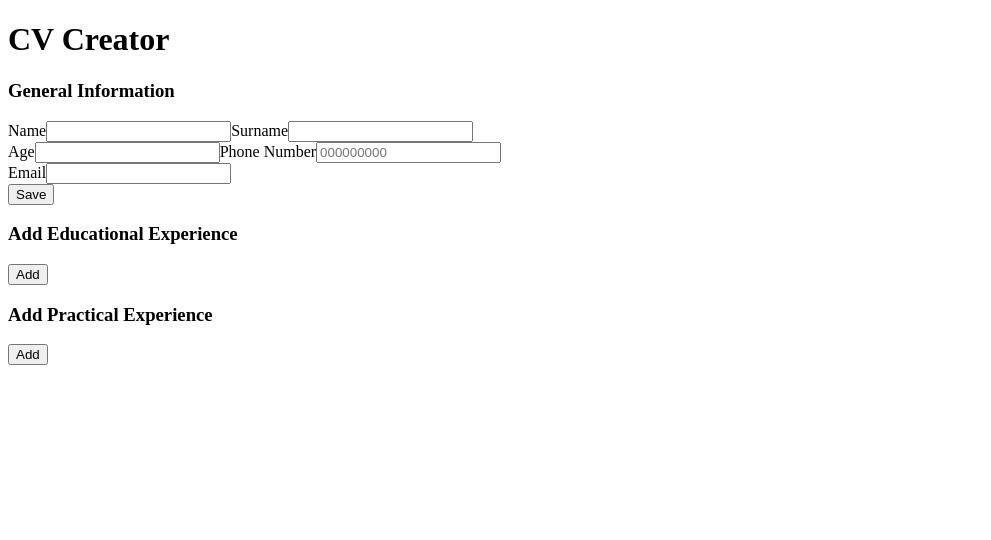
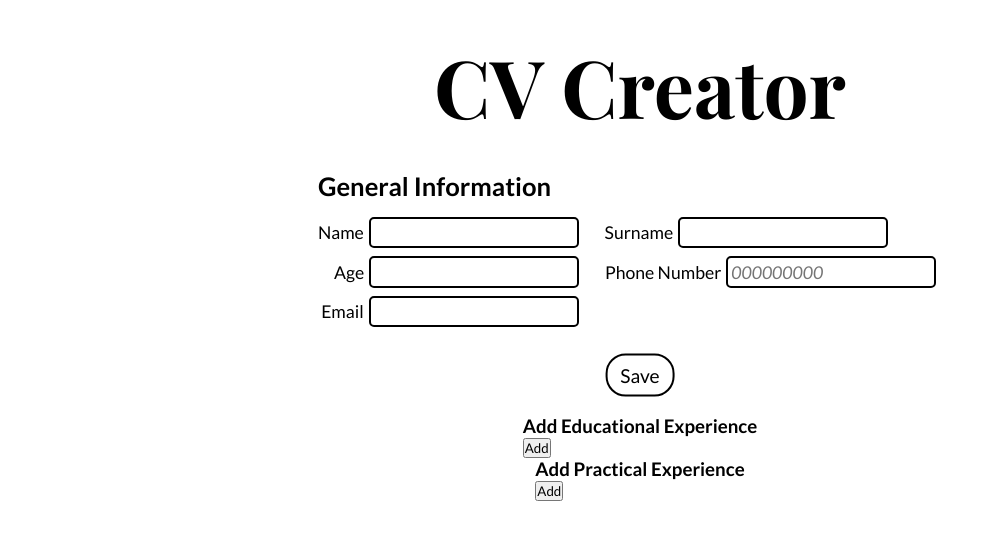
Before and after one commit to RuFuRu/cv-app, a React (Create React App) app: page / in a window 1280 px wide. Shown: the top 540 px of the page, without its empty margins (0-991 px from the left). Built offline with nearby package versions, Linux system fonts and the light colour scheme.

Commit message:
styling of GeneralInfo component

```diff
--- a/src/components/GeneralInfo.jsx
+++ b/src/components/GeneralInfo.jsx
@@ -27,7 +27,7 @@ class GeneralInfo extends Component {
 
   render() {
     return (
-      <div>
+      <div className='general-info'>
         <h3>General Information</h3>
         {this.state.counter % 2 === 0 &&
           <form onSubmit={this.handleVisibility}>
@@ -48,17 +48,16 @@ class GeneralInfo extends Component {
             <label htmlFor="email">Email</label>
             <input type="email" id='email' name='email' required
              onChange={(e) => this.handleInput(e, "email")}/><br />
-            <button>Save</button>
+            <button className='save-button'>Save</button>
           </form>
         }
         {
           this.state.counter % 2 !== 0 &&
-            <span>
-              <span>Name: {this.state.name}</span>
-              <span>Surname: {this.state.surname}</span><br />
-              <span>Age: {this.state.age}</span>
-              <span>Phone: {this.state.phone}</span><br />
-              <span>Email: {this.state.email}</span><br />
+            <span className='span-container'>
+              <span>Full Name: <span className='inner-span'>{this.state.name} {this.state.surname}</span></span><br />
+              <span>Age: <span className='inner-span'>{this.state.age}</span></span><br />
+              <span>Phone: <span className='inner-span'>{this.state.phone}</span></span><br />
+              <span>Email: <span className='inner-span'>{this.state.email}</span></span><br />
               <button type='button' onClick={this.handleVisibility}>Edit</button>
             </span>
 
--- a/src/index.css
+++ b/src/index.css
@@ -0,0 +1,103 @@
+@import url('https://fonts.googleapis.com/css2?family=Playfair+Display:wght@400;600;700;800;900&display=swap');
+@import url('https://fonts.googleapis.com/css2?family=Lato:ital,wght@0,300;0,400;0,700;0,900;1,400&display=swap');
+* {
+  margin: 0;
+  padding: 0;
+  box-sizing: border-box;
+  font-family: 'Lato', 'sans-serif';
+}
+
+.Container {
+  display: flex;
+  flex-direction: column;
+  align-items: center;
+  margin: 2rem auto;
+  width: clamp(650px, 60%, 1000px);
+
+}
+
+header h1 {
+  font-family: 'Playfair Display', 'sans-serif';
+  font-size: 5rem;
+  /*text-align: center;*/
+}
+
+.general-info {
+  margin-top: 2rem;
+  margin-bottom: 5rem;
+  position: relative;
+
+}
+
+.general-info h3{
+  font-size: 1.6rem
+}
+
+.general-info form {
+  margin-top: 1rem;
+}
+
+.general-info label {
+  display: inline-block;
+  font-size: 1.1rem;
+}
+
+.general-info label[for = "age"] {
+  margin-left: 1rem;
+}
+
+.general-info label[for = "email"] {
+  margin-left: 0.2rem;
+}
+
+.general-info input {
+  display: inline-block;
+  all: unset;
+  margin: 0 1.6rem 0.5rem 0.3rem;
+  padding: 0.2rem;
+  width: 200px;
+  font-size: 1.1rem;
+  font-weight: 400;
+  font-style: italic;
+  color: hsl(0, 1%, 28%);
+  outline: none;
+  border-radius: 5px;
+  border: 2px solid black;
+}
+
+.general-info input:focus {
+  border: 2px solid hsl(207, 100%, 62%);
+}
+
+.general-info button {
+  display: inline-block;
+  position: absolute;
+  left: 50%;
+  transform: translate(-50%, -50%);
+  margin-top: 2.5rem;
+  padding: 0.5rem 0.8rem;
+  border-radius: 20px;
+  border: 2px solid black;
+  background-color: transparent;
+  font-size: 1.2rem;
+  cursor: pointer;
+}
+
+.general-info button:hover {
+  background-color: hsl(227, 31%, 94%);
+}
+
+.general-info .span-container {
+  margin-top: 0.8rem;
+}
+
+.general-info span {
+  display: inline-block;
+  font-size: 1.2rem;
+  margin: 0.2rem 1rem 0.5rem 0;
+}
+
+.general-info .inner-span {
+  margin-left: 0.4rem;
+  font-weight: 300;
+}
```
